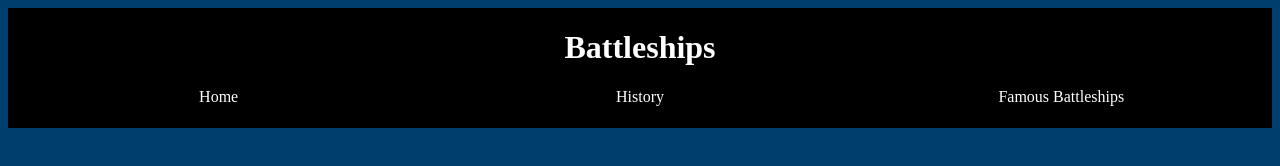
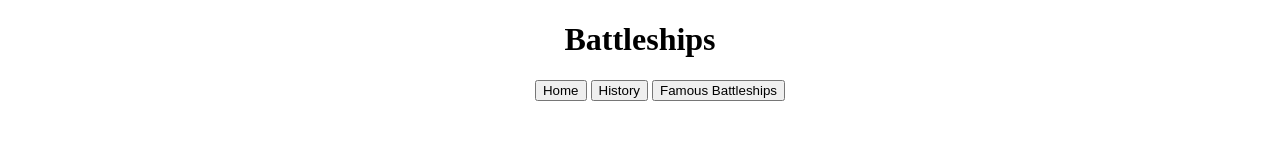
Before and after one commit to Faanggg/faanggg.github.io, a plain HTML site: page webdeva2/index.html in a window 1280 px wide. Drawn offline with Linux system fonts and the light colour scheme.

```diff
--- a/webdeva2/index.html
+++ b/webdeva2/index.html
@@ -8,11 +8,16 @@
 	<script src = "script.js" defer></script>
 </head>
 <body>
-	<div class = "container">
+	<header>
 		<h1>Battleships</h1>
-		<nav>Home</nav>
-		<nav>History</nav>
-		<nav>Famous Battleships</nav>
-	</div>
+	</header>
+	<nav>
+		<ul>
+			<li><button>Home</button></li>
+			<li><button>History</button></li>
+			<li><button>Famous Battleships</button></li>
+		</ul>
+	</nav>
+
 </body>
 </html>
--- a/webdeva2/style.css
+++ b/webdeva2/style.css
@@ -1,22 +1,11 @@
-body{
-	background-color: #003e6e;
-}
-
-h1{
-	width: 100%;
+header{
 	text-align: center;
 }
 
 nav{
-	height: 5vh;
-	flex: 1;
 	text-align: center;
 }
 
-.container{
-	display: flex;
-	flex-wrap: wrap;
-	box-sizing: border-box;
-	color: white;
-	background-color: black;
+nav ul li{
+	display: inline;
 }
```
Also changed, not shown: webdeva2/Images/HMS_KingGeorgeV.jpg (added), webdeva2/Images/IJN_Yamato.jpg (added), webdeva2/Images/KMS_Bismarck.jpg (added), webdeva2/Images/LittorioVeneto.jpg (added), webdeva2/Images/Richelieu.jpg (added), webdeva2/Images/USS_KingGeorgeV.jpg (added).
